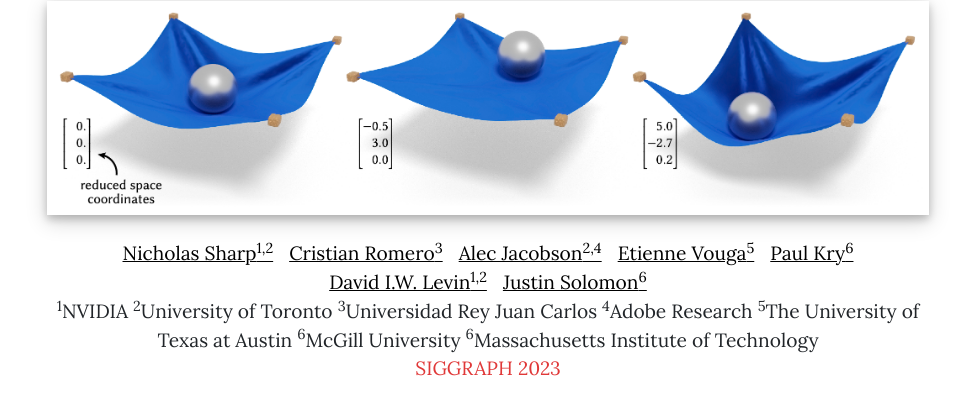
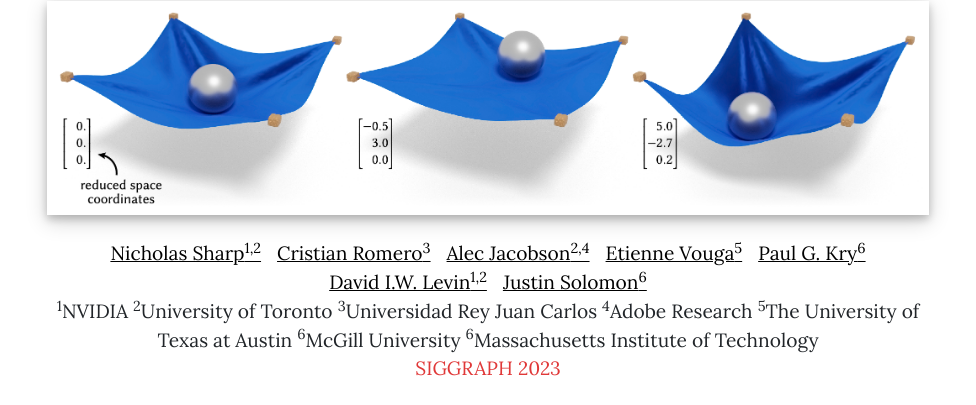
Before and after one commit to nmwsharp/nmwsharp.github.io, a plain HTML site: page research/neural-physics-subspaces/index.html in a window 1280 px wide. Shown: the part 221-626 px from the top of the page, without its empty margins (152-1128 px from the left). Drawn offline with nearby package versions, Linux system fonts and the light colour scheme; a web font is replaced by a local one.

Commit message:
push build updates

```diff
--- a/research/neural-physics-subspaces/index.html
+++ b/research/neural-physics-subspaces/index.html
@@ -100,7 +100,7 @@
 
           <div class="ml-2 mr-2">
 
-            <a href="https://www.cs.mcgill.ca/~kry/" class="plain-link">Paul Kry<sup>6</sup></a>
+            <a href="https://www.cs.mcgill.ca/~kry/" class="plain-link">Paul G. Kry<sup>6</sup></a>
 
           </div>
 
```
